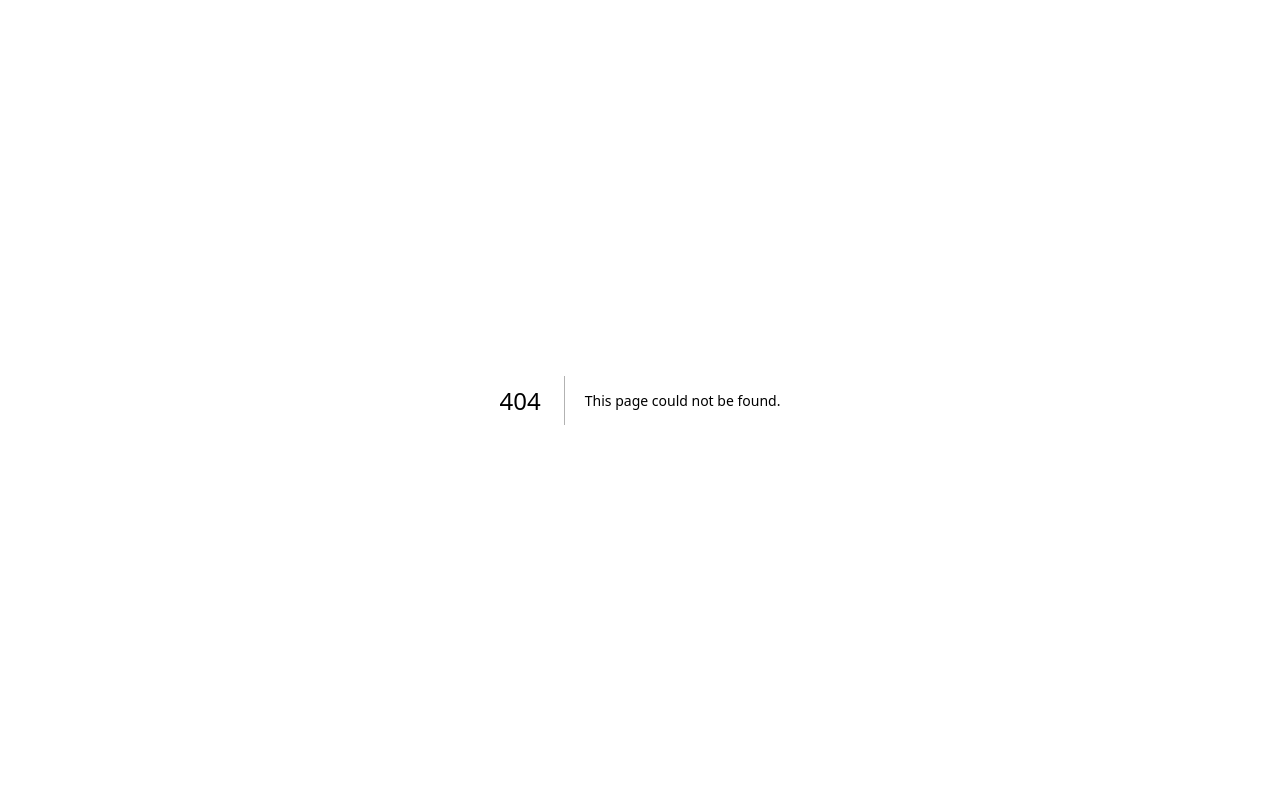
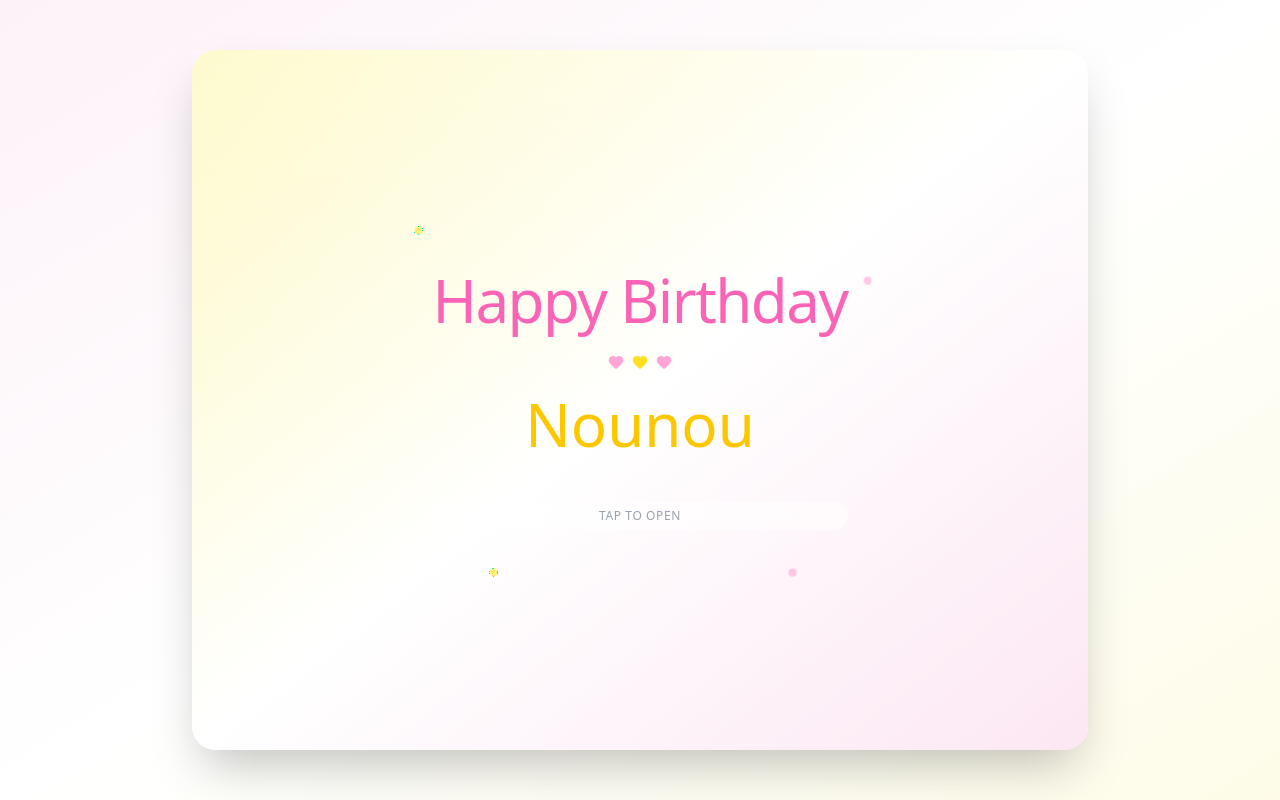
Before and after one commit to Joni-Space/website, a Next.js app: page /nounou-bday in a window 1280 px wide. Before the commit this address had no page. Built offline with nearby package versions, Linux system fonts and the light colour scheme.

Commit message:
bday card

```diff
--- /dev/null
+++ b/app/nounou-bday/page.tsx
@@ -0,0 +1,234 @@
+'use client'
+
+import { useState } from 'react'
+import Image from 'next/image'
+import { Heart, Sparkles } from 'lucide-react'
+
+export default function BirthdayCard() {
+  const [isOpen, setIsOpen] = useState(false)
+
+  return (
+    <div className="min-h-screen h-screen bg-gradient-to-br from-pink-50 via-white to-yellow-50 flex items-center justify-center p-4 overflow-hidden">
+      <div className="relative w-full max-w-4xl mx-auto">
+        <div
+          className="relative preserve-3d cursor-pointer"
+          style={{
+            perspective: '2000px',
+            transformStyle: 'preserve-3d',
+          }}
+          onClick={() => setIsOpen(!isOpen)}
+        >
+          {/* Card Container */}
+          <div
+            className={`relative transition-all duration-1000 ease-out ${
+              isOpen ? 'card-open' : ''
+            }`}
+            style={{
+              transformStyle: 'preserve-3d',
+              transform: isOpen ? 'rotateY(-10deg)' : 'rotateY(0deg)',
+            }}
+          >
+            {/* Front Cover */}
+            <div
+              className={`absolute inset-0 w-full bg-gradient-to-br from-yellow-100 via-white to-pink-100 rounded-3xl shadow-2xl backface-hidden transition-all duration-1000 ${
+                isOpen ? 'opacity-0 pointer-events-none' : ''
+              }`}
+              style={{
+                backfaceVisibility: 'hidden',
+                transform: 'rotateY(0deg)',
+              }}
+            >
+              <div className="h-[calc(100vh-2rem)] max-h-[800px] min-h-[500px] md:h-[700px] flex flex-col items-center justify-center p-8 md:p-12 relative overflow-hidden">
+
+                {/* Main content */}
+                <div className="text-center z-10">
+                  <h1 className="text-5xl md:text-6xl font-extralight tracking-tight text-pink-400 mb-6">
+                    Happy Birthday
+                  </h1>
+                  <div className="flex justify-center gap-2 mb-6">
+                    <Heart className="w-4 h-4 text-pink-300 fill-pink-300" />
+                    <Heart className="w-4 h-4 text-yellow-300 fill-yellow-300" />
+                    <Heart className="w-4 h-4 text-pink-300 fill-pink-300" />
+                  </div>
+                  <h2 className="text-5xl md:text-6xl font-light text-yellow-400">
+                    Nounou
+                  </h2>
+                  <p className="mt-12 text-xs text-gray-400 font-light tracking-wider uppercase bg-white/50 backdrop-blur-sm px-3 py-1.5 rounded-full">
+                    Tap to open
+                  </p>
+                </div>
+
+                {/* Subtle gradient overlay */}
+                <div className="absolute inset-0 bg-gradient-to-t from-transparent via-transparent to-white/20 pointer-events-none" />
+              </div>
+            </div>
+
+            {/* Inside Left (Back of cover) */}
+            <div
+              className={`absolute inset-0 w-full bg-gradient-to-br from-pink-50 to-yellow-50 rounded-3xl shadow-2xl transition-all duration-1000 ${
+                isOpen ? '' : 'opacity-0 pointer-events-none'
+              }`}
+              style={{
+                transform: isOpen
+                  ? 'rotateY(-180deg) translateX(-100%)'
+                  : 'rotateY(-180deg)',
+                transformOrigin: 'left center',
+                backfaceVisibility: 'hidden',
+              }}
+            >
+              <div className="h-[calc(100vh-2rem)] max-h-[800px] min-h-[500px] md:h-[700px] flex items-center justify-center p-8 md:p-12">
+                <div className="text-center">
+                  <Sparkles className="w-16 h-16 text-yellow-400 mx-auto mb-4 animate-pulse" />
+                  <p className="text-2xl font-light text-gray-600">
+                    For a Queen
+                  </p>
+                </div>
+              </div>
+            </div>
+
+            {/* Inside Right (Main content) */}
+            <div
+              className={`relative w-full bg-white rounded-3xl shadow-2xl transition-all duration-1000 ${
+                isOpen ? '' : 'opacity-0 pointer-events-none scale-95'
+              }`}
+              style={{
+                transform: isOpen
+                  ? 'translateX(0)'
+                  : 'translateX(0) scale(0.95)',
+              }}
+            >
+              <div className="h-[calc(100vh-2rem)] max-h-[800px] min-h-[500px] md:h-[700px] overflow-y-auto p-6 md:p-12">
+                <div className="max-w-md mx-auto">
+                  {/* Image */}
+                  <div className="relative w-32 h-32 md:w-48 md:h-48 mx-auto mb-6 md:mb-8 rounded-2xl overflow-hidden shadow-lg">
+                    <Image
+                      src="/nounou/baby.jpg"
+                      alt="Nounou"
+                      fill
+                      className="object-cover"
+                      priority
+                    />
+                  </div>
+
+                  {/* Letter content */}
+                  <div className="space-y-3 md:space-y-4 text-center">
+                    <p className="text-base md:text-lg font-light text-gray-700">
+                      Noussia,
+                    </p>
+
+                    <p className="text-sm md:text-base text-gray-600 leading-relaxed">
+                      Happy birthday my little peony. What an unexpected gift
+                      you are to me.
+                    </p>
+
+                    <p className="text-sm md:text-base text-gray-600 leading-relaxed">
+                      22 trips around the Sun and it only took you 21.75 trips
+                      to find me.
+                    </p>
+
+                    <p className="text-sm md:text-base text-gray-600 font-light italic">
+                      Bravo mon amour!
+                    </p>
+
+                    <div className="py-2">
+                      <div className="w-16 h-px bg-gradient-to-r from-transparent via-pink-300 to-transparent mx-auto" />
+                    </div>
+
+                    <p className="text-sm md:text-base text-gray-600 leading-relaxed">
+                      You are truly an impressive and wonderful human being with
+                      whom I look forward to savouring my time.
+                    </p>
+
+                    <div className="py-2">
+                      <div className="w-16 h-px bg-gradient-to-r from-transparent via-yellow-300 to-transparent mx-auto" />
+                    </div>
+
+                    <p className="text-sm md:text-base text-gray-600 leading-relaxed">
+                      I hope you enjoy your special day. And then you get to
+                      celebrate with me next week :)
+                    </p>
+
+                    <div className="py-2">
+                      <div className="w-16 h-px bg-gradient-to-r from-transparent via-pink-300 to-transparent mx-auto" />
+                    </div>
+
+                    <p className="text-sm md:text-base text-gray-600 leading-relaxed">
+                      Until then, know that my thoughts are wrapped around you
+                      like the warmest embrace, mon amour.
+                    </p>
+
+                    <div className="pt-6">
+                      <p className="text-sm md:text-base text-gray-700 font-light">
+                        Love,
+                      </p>
+                      <p className="text-lg md:text-xl font-light text-gray-800 mt-2">
+                        Jonathan
+                      </p>
+                    </div>
+
+                    <div className="flex justify-center gap-2 pt-4">
+                      <Heart className="w-4 h-4 text-pink-400 fill-pink-400 animate-pulse" />
+                      <Heart className="w-4 h-4 text-yellow-400 fill-yellow-400 animate-pulse" />
+                      <Heart className="w-4 h-4 text-pink-400 fill-pink-400 animate-pulse" />
+                    </div>
+                  </div>
+                </div>
+              </div>
+            </div>
+          </div>
+        </div>
+
+        {/* Floating particles for ambiance */}
+        <div className="absolute inset-0 pointer-events-none">
+          <div className="absolute top-1/4 left-1/4 w-2 h-2 bg-yellow-300 rounded-full animate-float opacity-60" />
+          <div className="absolute top-3/4 right-1/3 w-2 h-2 bg-pink-300 rounded-full animate-float-delayed opacity-60" />
+          <div className="absolute bottom-1/4 left-1/3 w-2 h-2 bg-yellow-300 rounded-full animate-float opacity-60" />
+          <div className="absolute top-1/3 right-1/4 w-2 h-2 bg-pink-300 rounded-full animate-float-delayed opacity-60" />
+        </div>
+      </div>
+
+      <style jsx>{`
+        @keyframes float {
+          0%, 100% {
+            transform: translateY(0) translateX(0);
+          }
+          33% {
+            transform: translateY(-20px) translateX(10px);
+          }
+          66% {
+            transform: translateY(10px) translateX(-10px);
+          }
+        }
+
+        @keyframes float-delayed {
+          0%, 100% {
+            transform: translateY(0) translateX(0);
+          }
+          33% {
+            transform: translateY(20px) translateX(-10px);
+          }
+          66% {
+            transform: translateY(-10px) translateX(10px);
+          }
+        }
+
+        .animate-float {
+          animation: float 6s ease-in-out infinite;
+        }
+
+        .animate-float-delayed {
+          animation: float-delayed 6s ease-in-out infinite;
+          animation-delay: 2s;
+        }
+
+        .preserve-3d {
+          transform-style: preserve-3d;
+        }
+
+        .backface-hidden {
+          backface-visibility: hidden;
+        }
+      `}</style>
+    </div>
+  )
+}
```
Also changed, not shown: public/nounou/baby.jpg (added).
